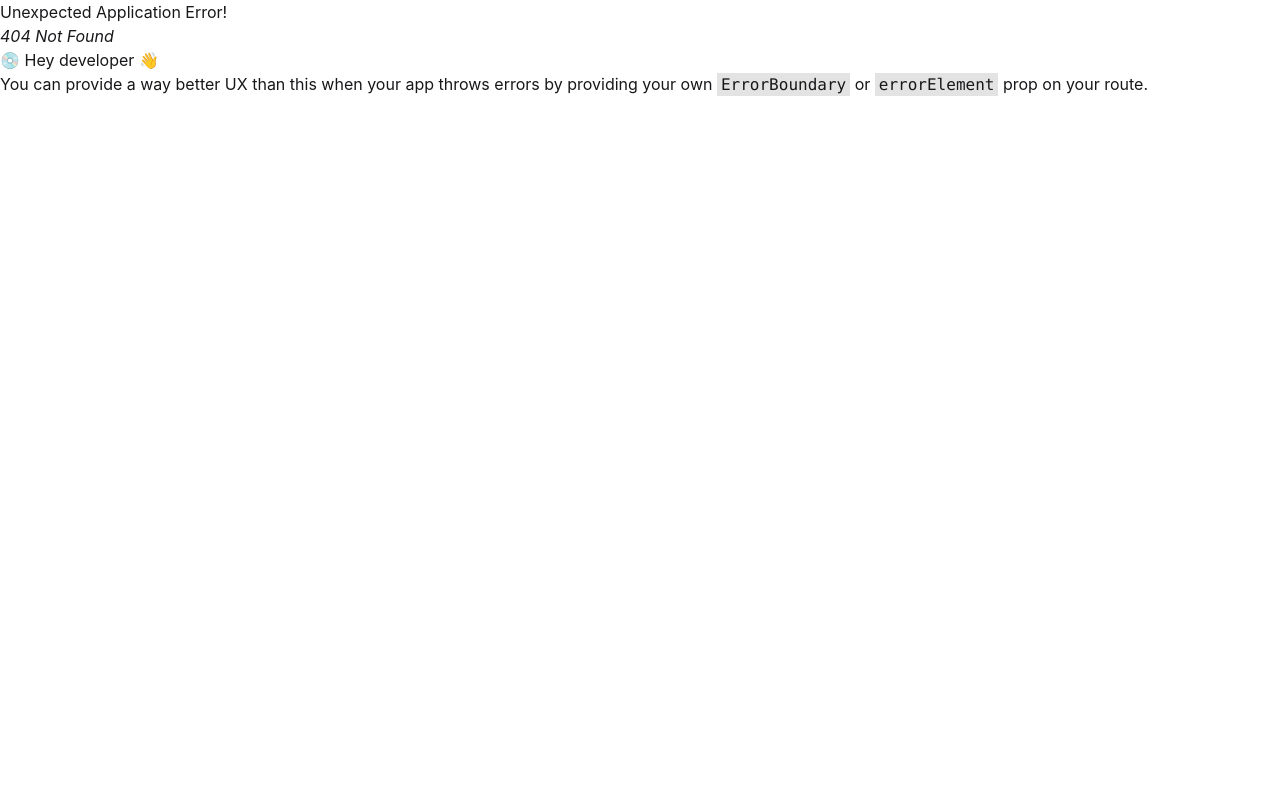
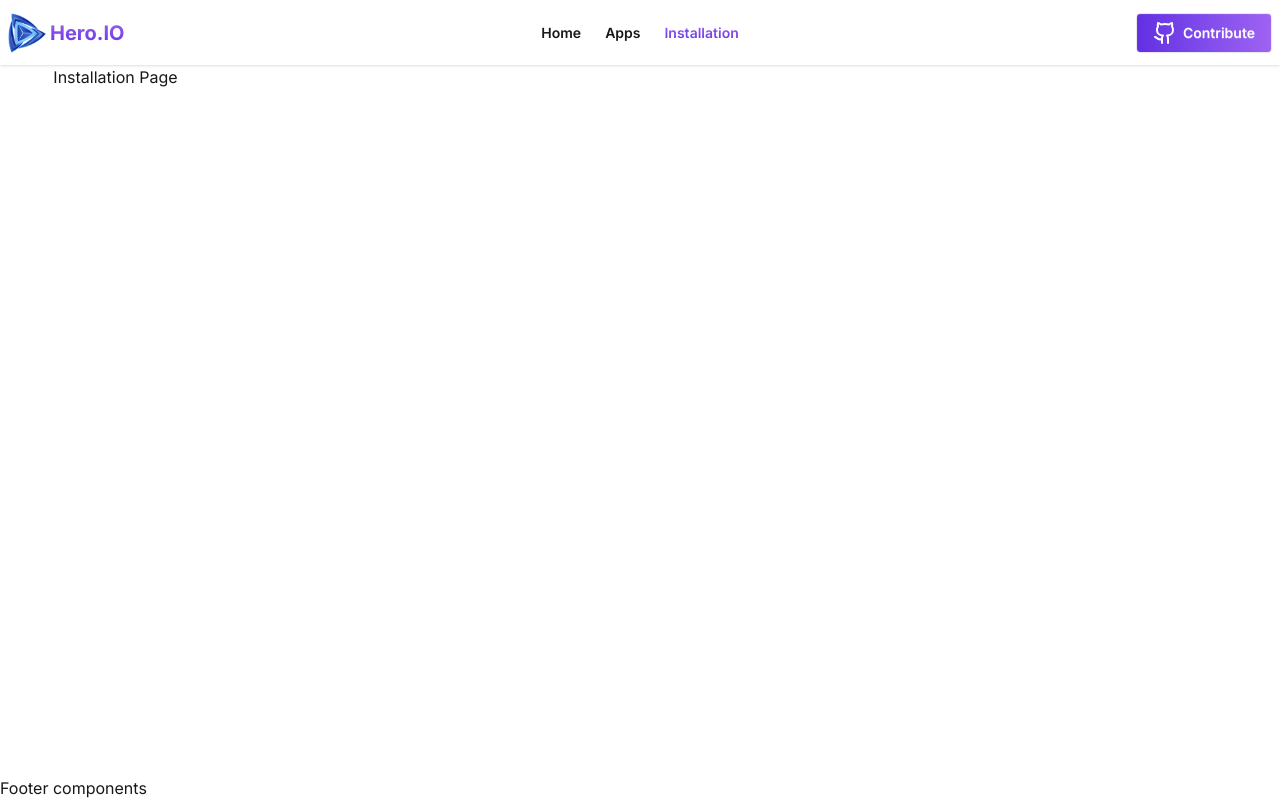
Before and after one commit to ornobsingh1/hero-io, a React (Vite) app: page /installation in a window 1280 px wide. Before the commit this address had no page. Built offline with nearby package versions, Linux system fonts and the light colour scheme.

Commit message:
adding navbar

```diff
--- a/index.html
+++ b/index.html
@@ -2,9 +2,9 @@
 <html lang="en" data-theme="light">
   <head>
     <meta charset="UTF-8" />
-    <link rel="icon" type="image/svg+xml" href="/vite.svg" />
+    <link rel="icon" type="image/svg+xml" href="/logo.png" />
     <meta name="viewport" content="width=device-width, initial-scale=1.0" />
-    <title>hero-io</title>
+    <title>Hero IO</title>
   </head>
   <body>
     <div id="root"></div>
--- a/package.json
+++ b/package.json
@@ -11,6 +11,7 @@
   },
   "dependencies": {
     "@tailwindcss/vite": "^4.2.0",
+    "lucide-react": "^0.575.0",
     "react": "^19.2.0",
     "react-dom": "^19.2.0",
     "react-router": "^7.13.0",
--- a/src/Components/LoadingSpinner.jsx
+++ b/src/Components/LoadingSpinner.jsx
@@ -1,4 +1,3 @@
-import React from 'react';
 
 const LoadingSpinner = () => {
   return (
--- a/src/Components/Navbar.jsx
+++ b/src/Components/Navbar.jsx
@@ -1,9 +1,150 @@
-import React from 'react';
+import { Github } from "lucide-react";
+import { Link, NavLink } from "react-router";
 
 const Navbar = () => {
   return (
-    <div>
-      <h1>Navbar components</h1>
+    <div className="navbar bg-base-100 shadow-sm">
+      <div className="navbar-start">
+        <div className="dropdown">
+          <div tabIndex={0} role="button" className="btn btn-ghost lg:hidden">
+            <svg
+              xmlns="http://www.w3.org/2000/svg"
+              className="h-5 w-5"
+              fill="none"
+              viewBox="0 0 24 24"
+              stroke="currentColor"
+            >
+              {" "}
+              <path
+                strokeLinecap="round"
+                strokeLinejoin="round"
+                strokeWidth="2"
+                d="M4 6h16M4 12h8m-8 6h16"
+              />{" "}
+            </svg>
+          </div>
+          <ul
+            tabIndex="-1"
+            className="menu menu-sm dropdown-content bg-base-100 rounded-box z-1 mt-3 w-52 p-2 shadow"
+          >
+            <li>
+              <NavLink to="/" className="font-semibold">
+                {({ isActive }) => (
+                  <span
+                    className={
+                      isActive
+                        ? "bg-linear-to-t from-[#632EE3] to-[#9F62F2] bg-clip-text text-transparent underline"
+                        : ""
+                    }
+                  >
+                    Home
+                  </span>
+                )}
+              </NavLink>
+            </li>
+            <li>
+              <NavLink to="/apps" className="font-semibold">
+                {({ isActive }) => (
+                  <span
+                    className={
+                      isActive
+                        ? "bg-linear-to-t from-[#632EE3] to-[#9F62F2] bg-clip-text text-transparent underline"
+                        : ""
+                    }
+                  >
+                    Apps
+                  </span>
+                )}
+              </NavLink>
+            </li>
+            <li>
+              <NavLink to="/installation" className="font-semibold">
+                {({ isActive }) => (
+                  <span
+                    className={
+                      isActive
+                        ? "bg-linear-to-t from-[#632EE3] to-[#9F62F2] bg-clip-text text-transparent underline"
+                        : ""
+                    }
+                  >
+                    Installation
+                  </span>
+                )}
+              </NavLink>
+            </li>
+          </ul>
+        </div>
+
+        <Link
+          to="/"
+          className="text-xl flex justify-center items-center gap-0.5"
+        >
+          <img className="h-10" src="/logo.png" alt="" />
+          <h1 className="bg-linear-to-t from-[#632EE3] to-[#9F62F2] bg-clip-text text-transparent font-bold">
+            Hero.IO
+          </h1>
+        </Link>
+      </div>
+
+      <div className="navbar-center hidden lg:flex">
+        <ul className="menu menu-horizontal px-1">
+          <li>
+            <NavLink to="/" className="font-semibold">
+              {({ isActive }) => (
+                <span
+                  className={
+                    isActive
+                      ? "bg-linear-to-t from-[#632EE3] to-[#9F62F2] bg-clip-text text-transparent underline"
+                      : ""
+                  }
+                >
+                  Home
+                </span>
+              )}
+            </NavLink>
+          </li>
+          <li>
+            <NavLink to="/apps" className="font-semibold">
+              {({ isActive }) => (
+                <span
+                  className={
+                    isActive
+                      ? "bg-linear-to-t from-[#632EE3] to-[#9F62F2] bg-clip-text text-transparent underline"
+                      : ""
+                  }
+                >
+                  Apps
+                </span>
+              )}
+            </NavLink>
+          </li>
+          <li>
+            <NavLink to="/installation" className="font-semibold">
+              {({ isActive }) => (
+                <span
+                  className={
+                    isActive
+                      ? "bg-linear-to-t from-[#632EE3] to-[#9F62F2] bg-clip-text text-transparent underline"
+                      : ""
+                  }
+                >
+                  Installation
+                </span>
+              )}
+            </NavLink>
+          </li>
+        </ul>
+      </div>
+
+      <div className="navbar-end">
+        <a
+          href="https://github.com/ornobsingh1"
+          target="_blank"
+          className="btn bg-linear-to-r from-[#632EE3] to-[#9F62F2] text-white"
+        >
+          <Github /> Contribute
+        </a>
+      </div>
     </div>
   );
 };
--- a/src/Layout/Root.jsx
+++ b/src/Layout/Root.jsx
@@ -1,9 +1,15 @@
-import React from 'react';
+import Navbar from "../Components/Navbar";
+import { Outlet } from "react-router";
+import Footer from "../Components/Footer";
 
 const Root = () => {
   return (
-    <div>
-      <h1>Root Layout page</h1>
+    <div className="flex flex-col min-h-screen">
+      <Navbar />
+      <div className="flex-1 w-11/12 mx-auto">
+        <Outlet />
+      </div>
+      <Footer />
     </div>
   );
 };
--- a/src/Pages/Home.jsx
+++ b/src/Pages/Home.jsx
@@ -1,4 +1,3 @@
-import React from 'react';
 
 const Home = () => {
   return (
--- a/src/Routes/Routes.jsx
+++ b/src/Routes/Routes.jsx
@@ -1,9 +1,31 @@
 import { createBrowserRouter } from "react-router";
+import Root from "../Layout/Root";
+import Home from "../Pages/Home";
+import ErrorPage from "../Pages/ErrorPage";
+import LoadingSpinner from "../Components/LoadingSpinner";
+import Apps from "../Pages/Apps";
+import Installation from "../Pages/Installation";
 
 const router = createBrowserRouter([
   {
     path: "/",
-    element: <div>Hello World</div>,
+    Component: Root,
+    errorElement: <ErrorPage />,
+    HydrateFallback: <LoadingSpinner />,
+    children: [
+      {
+        index: true,
+        Component: Home,
+      },
+      {
+        path: "/apps",
+        Component: Apps,
+      },
+      {
+        path: "/installation",
+        Component: Installation,
+      },
+    ],
   },
 ]);
 
--- a/src/index.css
+++ b/src/index.css
@@ -1,2 +1,7 @@
+@import url("https://fonts.googleapis.com/css2?family=Inter:ital,opsz,wght@0,14..32,100..900;1,14..32,100..900&display=swap");
 @import "tailwindcss";
 @plugin "daisyui";
+
+* {
+  font-family: "Inter", sans-serif;
+}
```
Also changed, not shown: public/logo.png (renamed from src/assets/logo.png), 1 other file (tests, documents, lock files or other folders).
